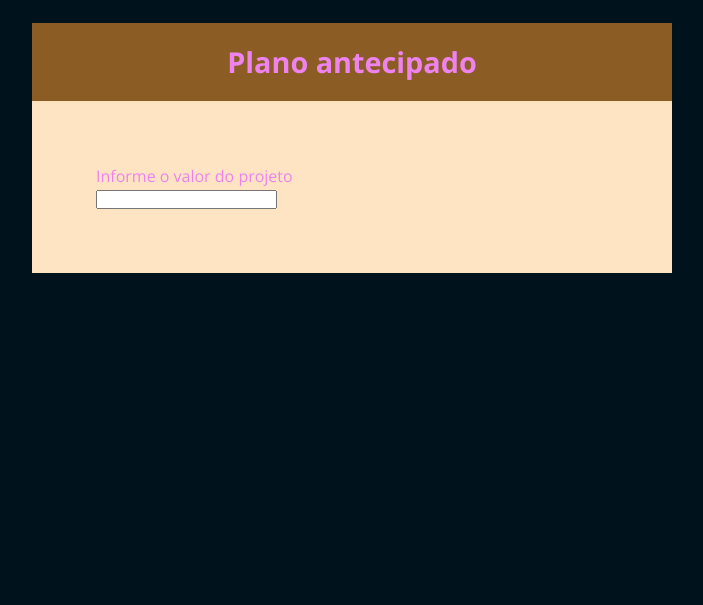
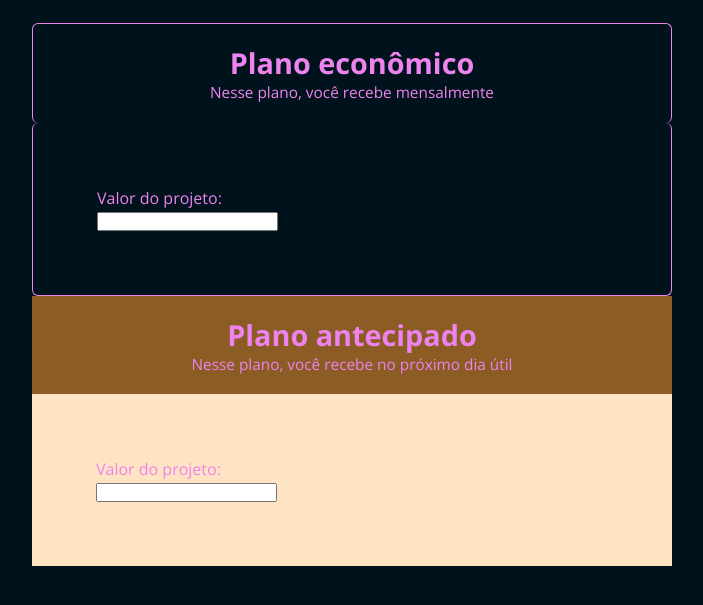
Before and after one commit to RodrigoMarques6/App-de-orcamento-em-construcao, a plain HTML site: page index.html in a window 1280 px wide. Shown: the part 71-676 px from the top of the page, without its empty margins (288-991 px from the left). Drawn offline with nearby package versions, Linux system fonts and the light colour scheme.

Commit message:
AppDeOrçamento

```diff
--- a/index.html
+++ b/index.html
@@ -20,15 +20,30 @@
       </div>
     </header>
     <main>
+        <div class="div-economico">
         <div class="div1-main">
-            <h2 class="h2-main">Plano antecipado</h2>
+            <h2 class="h2-main">Plano econômico</h2>
+            <p class="p1-main">Nesse plano, você recebe mensalmente</p>
         </div>
         <div class="div2-main">
             <label for="">
-                <legend>Informe o valor do projeto</legend>
+                <legend>Valor do projeto:</legend>
                 <input type="number">
             </label>
         </div>
+    </div>
+    <div class="div-antecipado">
+        <div class="div3-main">
+            <h2 class="h2-main">Plano antecipado</h2>
+            <p class="p2-main">Nesse plano, você recebe no próximo dia útil</p>
+        </div>
+        <div class="div4-main">
+            <label for="">
+                <legend>Valor do projeto:</legend>
+                <input type="number">
+            </label>
+        </div>
+    </div>
     </main>
     <footer></footer>
     <script src="./scripts.js"></script>
--- a/scripts.js
+++ b/scripts.js
@@ -0,0 +1,3 @@
+document.addEventListener('DOMContentLoaded', function () {
+    console.log('DOM funcionando perfeitamente.')
+})
--- a/styles.css
+++ b/styles.css
@@ -19,7 +19,37 @@ body {
 }
 
 /* Main */
+
 .div1-main {
+    color: violet;
+    margin: auto;
+    padding: 1.5%;
+    max-width: 50%;
+    text-align: center;
+    font-size: 1.5vw;
+    border-top: 1px solid violet;
+    border-left: 1px solid violet;
+    border-right: 1px solid violet;
+    border-radius: 6px;
+}
+.div2-main {
+    color: violet;
+    margin: auto;
+    padding: 5%;
+    max-width: 50%;
+    max-height: 15%;
+    border-bottom: 1px solid violet;
+    border-left: 1px solid violet;
+    border-right: 1px solid violet;
+    border-radius: 6px;
+}
+
+.p1-main {
+    color: violet;
+    font-size: 1.2vw;
+}
+
+.div3-main {
     color: violet;
     background-color: rgb(139, 93, 36);
     margin: auto;
@@ -28,7 +58,7 @@ body {
     text-align: center;
     font-size: 1.5vw;
 }
-.div2-main {
+.div4-main {
     color: violet;
     background-color: bisque;
     margin: auto;
@@ -37,4 +67,8 @@ body {
     max-height: 15%;
 }
 
+.p2-main {
+    color: violet;
+    font-size: 1.2vw;
+}
 /* Footer */
```
